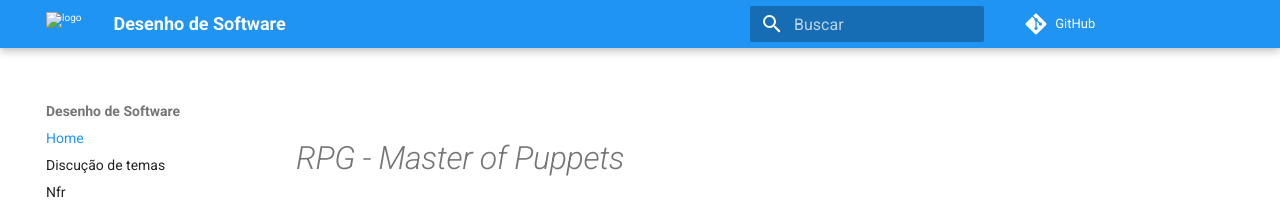
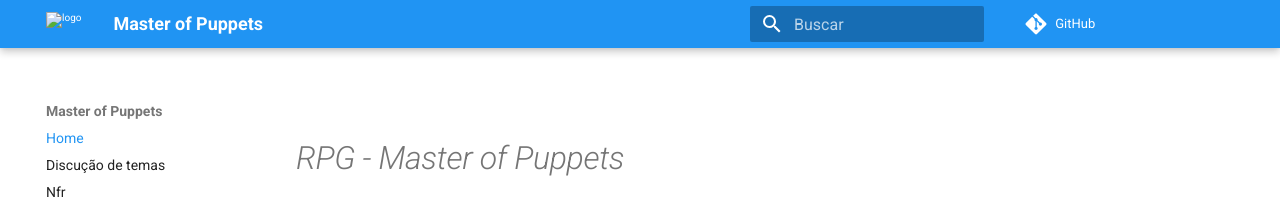
Before and after one commit to desenho-de-software-2019-02/Documentation, an MkDocs documentation site: the page built from docs/index.md, in a window 1280 px wide. Shown: the top 208 px of the page. Built offline with MkDocs 1.6.1 and Material for MkDocs 9.7.7, drawn with Linux system fonts in a browser that asks for light colours; comment, search, counter and statistics services are not loaded; some of the changed lines change nothing that is shown.

Commit message:
arrumando mkdocs

```diff
--- a/mkdocs.yml
+++ b/mkdocs.yml
@@ -1,4 +1,4 @@
-site_name: Desenho de Software
+site_name:  Master of Puppets
 site_description: Repositório da disciplina de Desenho de software
 repo_url: https://github.com/desenho-de-software-2019-02/Document-o
 site_dir: site
@@ -15,5 +15,8 @@ plugins:
   - search
 page:
 - Home : 'docs/index.md'
-- Definições de projeto:
+- Documentação:
+  - Definições de projeto:
   - Discução de tema: 'docs/discucao_tema.md'
+  - NFR's: 'docs/nfr.md'
+  - Richpicture: 'docs/richpicture.md'
```
